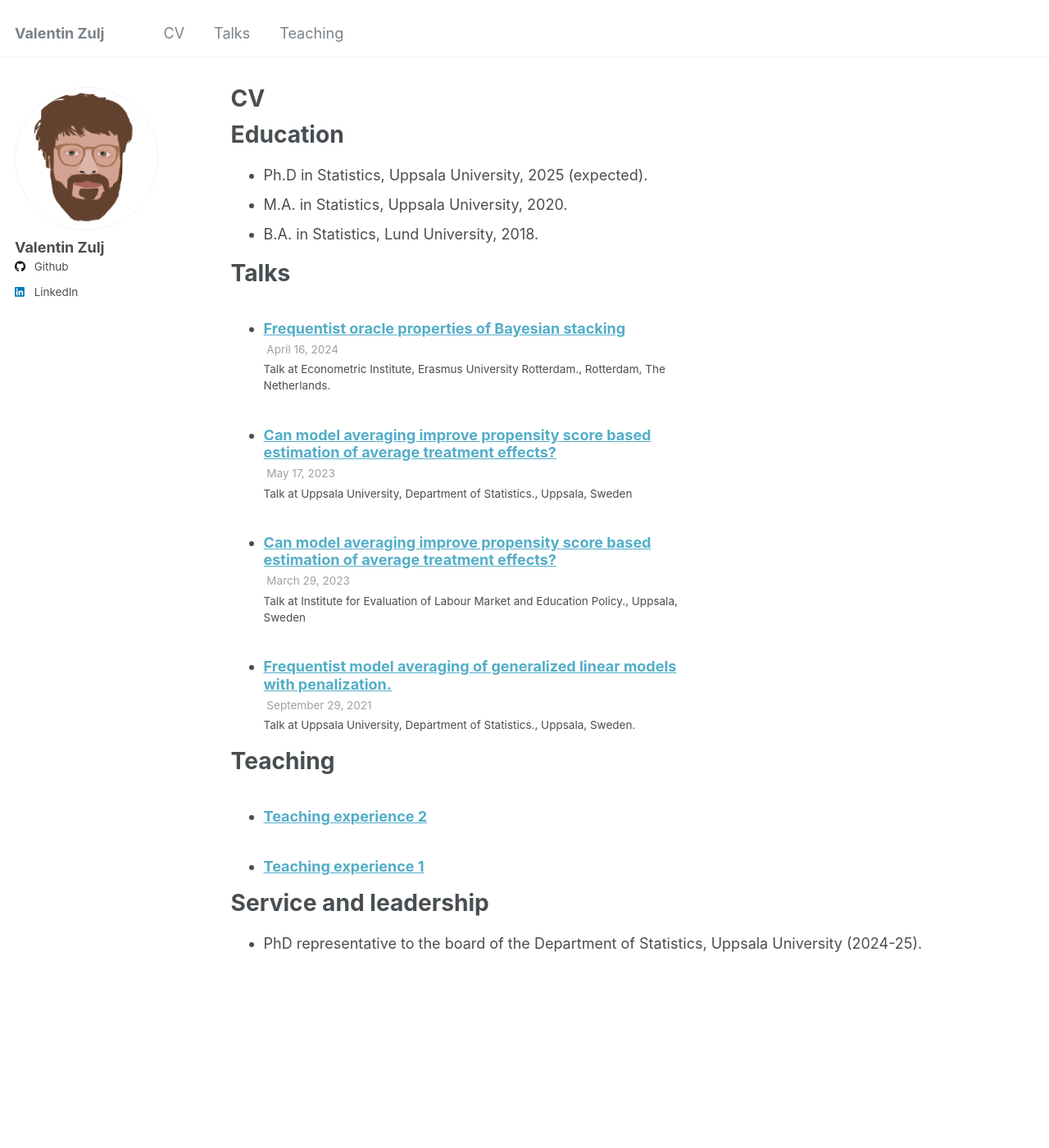
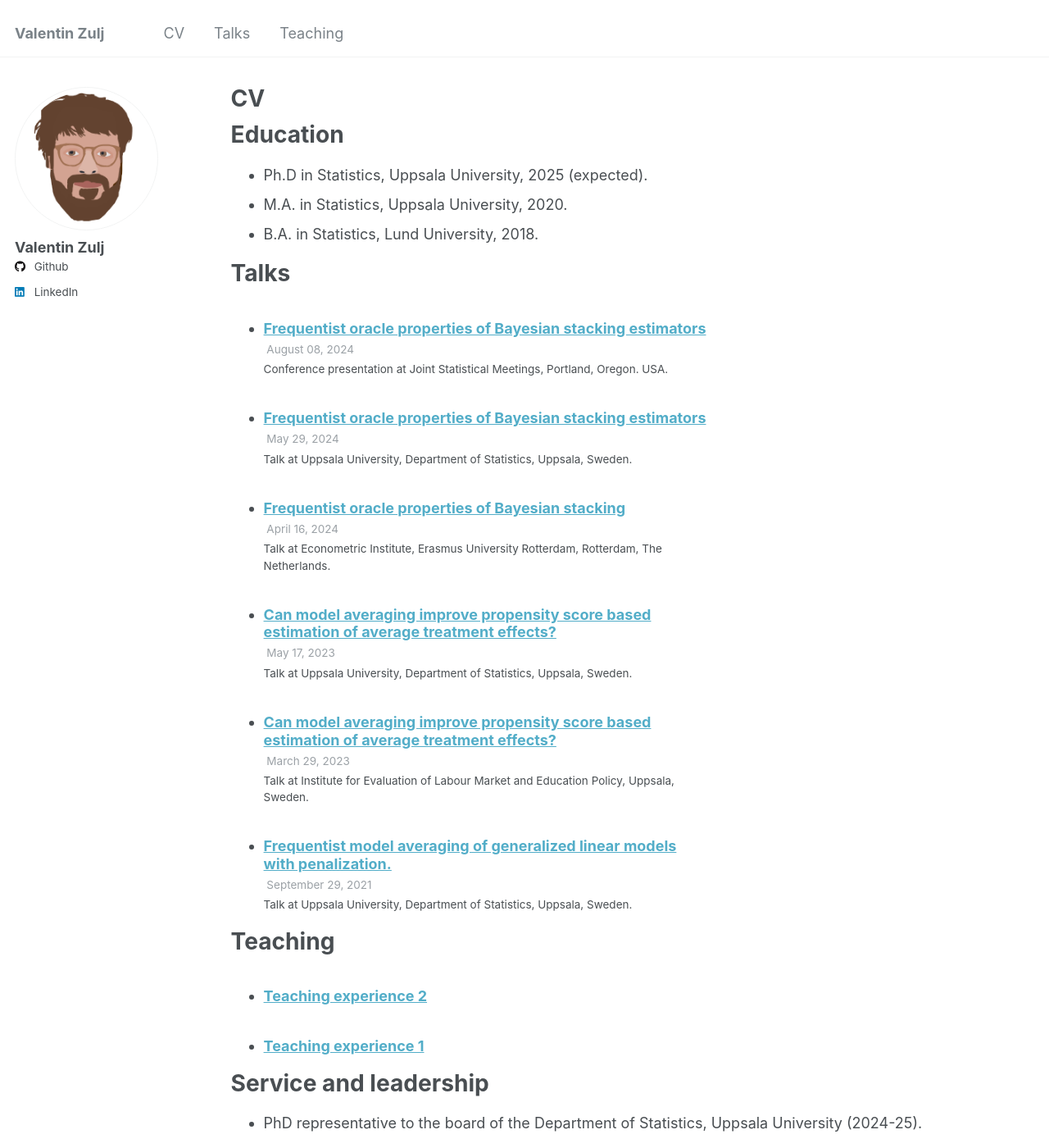
Before and after one commit to valentinzulj/valentinzulj.github.io, a Jekyll site: the page built from _pages/cv.md, in a window 1280 px wide and 1400 px high. Shown: the whole window at 82% size. Built offline with Jekyll 4.4.1, drawn with Linux system fonts in a browser that asks for light colours.

Commit message:
updated talks

```diff
--- /dev/null
+++ b/_talks/jsm24.md
@@ -0,0 +1,9 @@
+---
+title: "Frequentist oracle properties of Bayesian stacking estimators"
+collection: talks
+type: "Conference presentation"
+permalink: /talks/jsm24
+venue: "Joint Statistical Meetings"
+date: 2024-08-08
+location: "Portland, Oregon. USA."
+---
--- /dev/null
+++ b/_talks/review_3.md
@@ -0,0 +1,9 @@
+---
+title: "Frequentist oracle properties of Bayesian stacking estimators"
+collection: talks
+type: "Talk"
+permalink: /talks/review_r
+venue: "Uppsala University, Department of Statistics"
+date: 2024-05-29
+location: "Uppsala, Sweden."
+---
```
Also changed, not shown: _talks/ifau.md (+2 -2 lines), _talks/review_1.md (+1 -1 lines), _talks/review_2.md (+2 -2 lines), _talks/rotterdam.md (+1 -1 lines).
